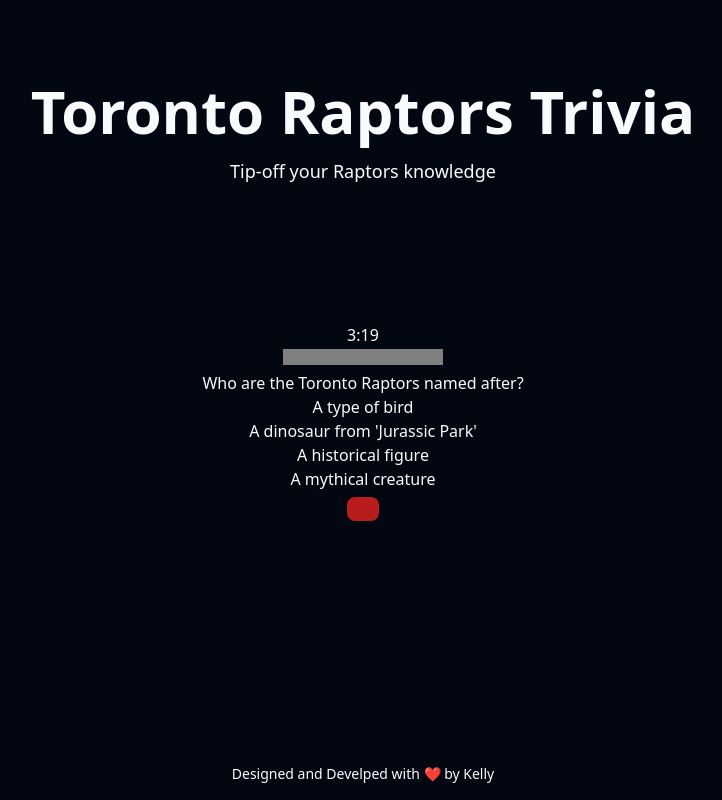
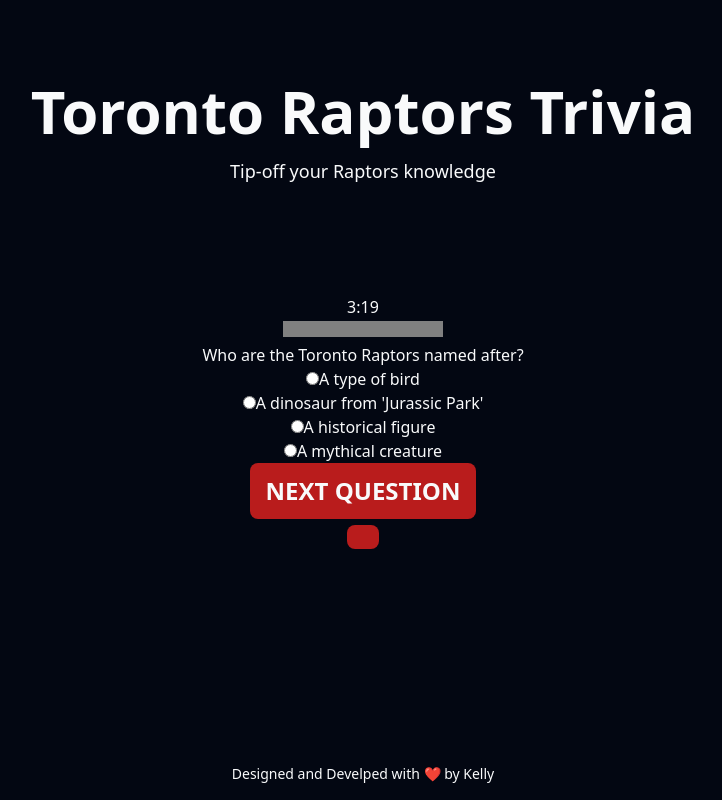
Before and after one commit to kellywslee/raptors-trivia, a React (Vite) app: page / in a window 1280 px wide. Both pictures are taken after a click on the button "START". Shown: the whole page, without its empty margins (277-999 px from the left). Built offline with nearby package versions, Linux system fonts and the light colour scheme.

Commit message:
Add the form to the Question component

```diff
--- a/src/components/Question.jsx
+++ b/src/components/Question.jsx
@@ -1,14 +1,41 @@
+import { useState } from "react";
 import { useTrivia } from "../hooks/useTrivia";
-import Options from "./Options";
+import Button from "./Button";
 
 export default function Question() {
-  const { questions, index } = useTrivia();
+  const { questions, index, dispatch } = useTrivia();
+  const [selectedOption, setSelectedOption] = useState("");
   const currentQuestion = questions[index];
+
+  const handleOptionChange = (event) => {
+    setSelectedOption(event.target.value);
+  };
+
+  const handleSubmit = (event) => {
+    event.preventDefault();
+    dispatch({ type: "submitAnswer", payload: selectedOption });
+    setSelectedOption("");
+  };
 
   return (
     <section>
-      <h4>{currentQuestion.question}</h4>
-      <Options question={currentQuestion} />
+      <form>
+        <h3>{currentQuestion.question}</h3>
+        {currentQuestion.options.map((option, index) => (
+          <div key={index}>
+            <input
+              type="radio"
+              id={`option-${index}`}
+              name={`currentQuestion-${currentQuestion.id}-option`}
+              value={option}
+              checked={selectedOption === option}
+              onChange={handleOptionChange}
+            />
+            <label htmlFor={`option-${index}`}>{option}</label>
+          </div>
+        ))}
+        <Button text="NEXT QUESTION" onClick={handleSubmit} />
+      </form>
     </section>
   );
 }
```
